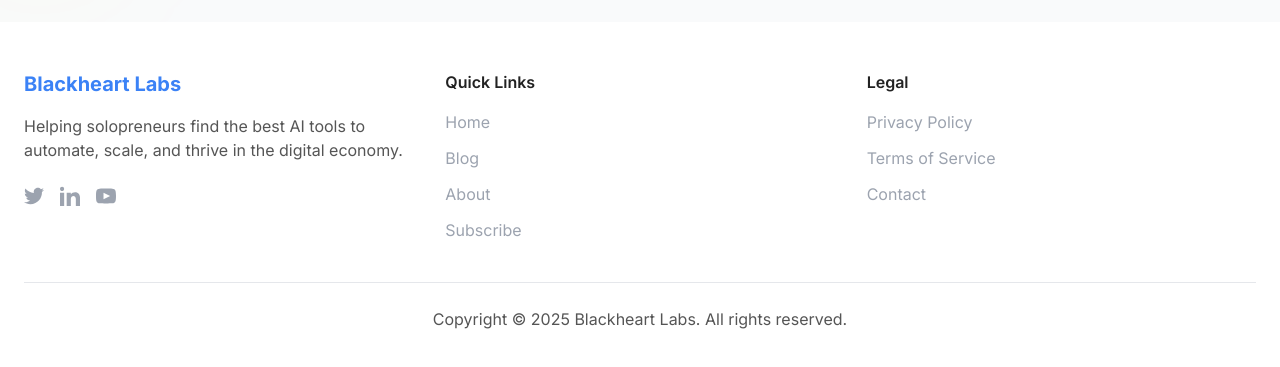
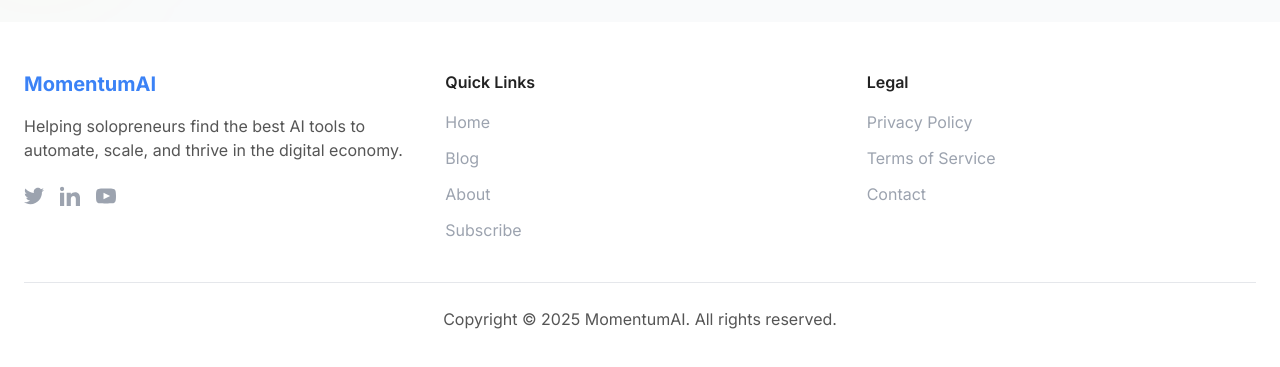
Before and after one commit to darrylrachel/blackheart-labs, a Next.js app: page / in a window 1280 px wide. Shown: the part 2436-2803 px from the top of the page. Built offline with nearby package versions, Linux system fonts and the light colour scheme.

Commit message:
fix: fixed footer branding

```diff
--- a/components/footer.tsx
+++ b/components/footer.tsx
@@ -6,7 +6,7 @@ const Footer = () => {
       <div className="container mx-auto px-4 md:px-6">
         <div className="grid grid-cols-1 md:grid-cols-3 gap-8">
           <div>
-            <h3 className="text-electric-blue font-bold text-xl mb-4">Blackheart Labs</h3>
+            <h3 className="text-electric-blue font-bold text-xl mb-4">MomentumAI</h3>
             <p className="text-text-secondary mb-4 max-w-md">
               Helping solopreneurs find the best AI tools to automate, scale, and thrive in the digital economy.
             </p>
@@ -96,7 +96,7 @@ const Footer = () => {
         </div>
 
         <div className="border-t border-gray-200 mt-10 pt-6 text-center text-text-secondary">
-          <p>Copyright © {new Date().getFullYear()} Blackheart Labs. All rights reserved.</p>
+          <p>Copyright © {new Date().getFullYear()} MomentumAI. All rights reserved.</p>
         </div>
       </div>
     </footer>
```
